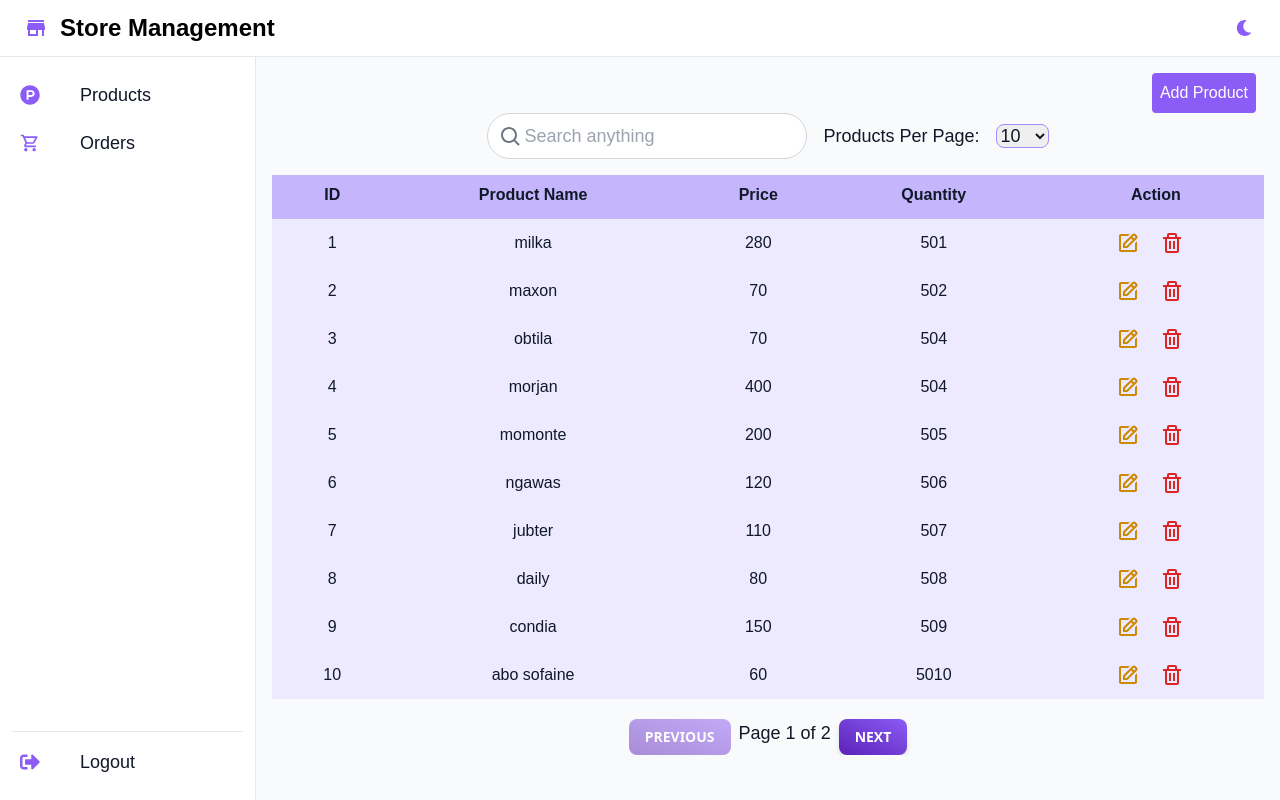
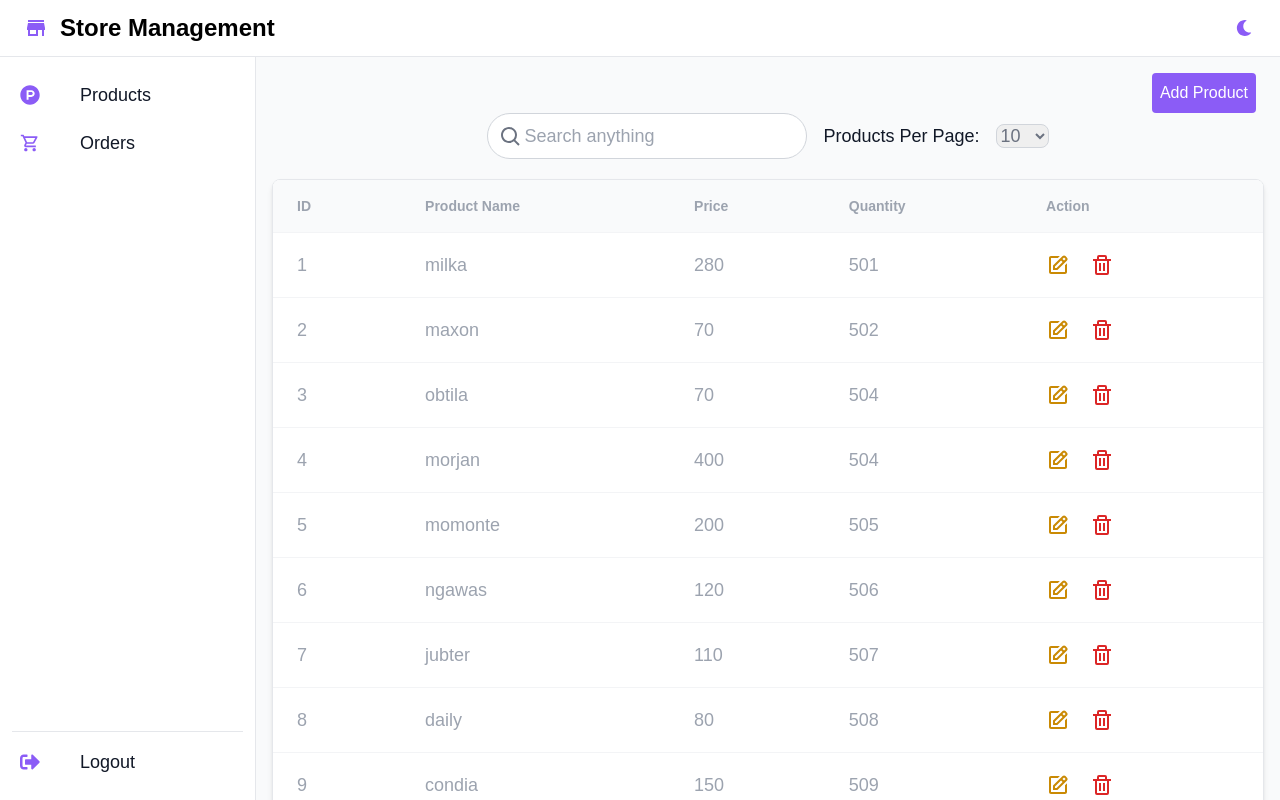
Before and after one commit to ISaak741/Store-Management, a React (Vite) app in the folder front/: page / in a window 1280 px wide. Built offline with nearby package versions, Linux system fonts and the light colour scheme.

Commit message:
create authProvider and api,update in login,app and sideBar

```diff
--- a/front/package.json
+++ b/front/package.json
@@ -10,6 +10,7 @@
     "preview": "vite preview"
   },
   "dependencies": {
+    "axios": "^1.7.7",
     "react": "^18.3.1",
     "react-dom": "^18.3.1",
     "react-helmet": "^6.1.0",
--- a/front/src/App.jsx
+++ b/front/src/App.jsx
@@ -1,13 +1,14 @@
 import { BrowserRouter as Router, Routes, Route } from "react-router-dom";
 import Layout from "./components/shared/Layout";
+import { AuthProvider } from "./context/AuthProvider";
 import Products from "./pages/Products";
 import Orders from "./pages/Orders";
 import Login from "./pages/Login";
 
 function App() {
   return (
-        <>
     <Router>
+      <AuthProvider>
         <Routes>
           <Route path="/login" element={<Login />} />
           <Route path="/" element={<Layout />}>
@@ -15,8 +16,8 @@ function App() {
             <Route path="order" element={<Orders />} />
           </Route>
         </Routes>
+      </AuthProvider>
     </Router>
-        </>
   );
 }
 
--- a/front/src/components/table/Table.jsx
+++ b/front/src/components/table/Table.jsx
@@ -14,19 +14,26 @@ const Table = ({
   const totalPages = Math.ceil(totalProducts / productsPerPage);
 
   return (
-    <div className="w-full mt-4 overflow-x-auto">
-      <table className="w-full bg-white">
-        <thead className="bg-violet-300 dark:text-white dark:bg-gray-500">
+    <>
+      <div className="overflow-hidden rounded-lg border border-gray-200  dark:border-gray-600 shadow-md m-5 mb-2 w-full">
+        <table className="w-full border-collapse bg-white text-left text-sm text-gray-400">
+          <thead className="bg-gray-50 dark:bg-gray-700">
             <tr>
               {columns.map((col) => (
-              <th key={col.accessor} className="pt-2 pb-3 pl-6 text-center">
+                <th
+                  key={col.accessor}
+                  scope="col"
+                  className="px-6 py-4 font-bold text-gray-400"
+                >
                   {col.Header}
                 </th>
               ))}
-            <th className="pt-2 pb-3 pl-6 text-center">Action</th>
+              <th scope="col" className="px-6 py-4  font-bold text-gray-400">
+                Action
+              </th>
             </tr>
           </thead>
-        <tbody>
+          <tbody className="divide-y divide-gray-100 dark:divide-gray-600 border-t border-gray-100 dark:border-gray-600">
             {products.map((product) => (
               <tr
                 key={product.id}
@@ -35,14 +42,14 @@ const Table = ({
                 //     ? "bg-violet-200 dark:text-gray-900"
                 //     : "bg-violet-100 dark:text-gray-900"
                 // } hover:bg-violet-200`}
-              className="text-center bg-violet-100 hover:bg-violet-200 dark:hover:bg-gray-300 dark:hover:text-gray-900 dark:text-gray-50 dark:bg-gray-400 "
+                className="hover:bg-gray-50 dark:hover:bg-gray-700 dark:bg-gray-650"
               >
                 {columns.map((col) => (
-                <td key={col.accessor} className="pt-2 pb-2 pl-6">
+                  <td key={col.accessor} className="px-6 py-4 text-lg">
                     {product[col.accessor]}
                   </td>
                 ))}
-              <td className="pt-2 pb-2 pl-6 flex justify-center items-center">
+                <td className="px-6 py-4  flex justify-start items-center">
                   <Tooltip position="left" content=" Update">
                     <BiEdit
                       className="text-yellow-600 text-2xl cursor-pointer"
@@ -57,7 +64,7 @@ const Table = ({
             ))}
           </tbody>
         </table>
-
+      </div>
       <div className="pagination flex flex-row mt-5 justify-center">
         <button
           className="block rounded-lg bg-gradient-to-tr from-violet-800 to-violet-500 py-2 px-4 font-sans text-sm font-bold uppercase text-white shadow-md shadow-gray-500/20 transition-all hover:shadow-lg hover:shadow-gray-500/40 active:opacity-85 disabled:pointer-events-none disabled:opacity-50 disabled:shadow-none"
@@ -77,7 +84,7 @@ const Table = ({
           Next
         </button>
       </div>
-    </div>
+    </>
   );
 };
 
--- /dev/null
+++ b/front/src/context/AuthProvider.jsx
@@ -0,0 +1,53 @@
+/* eslint-disable react/prop-types */
+import { createContext, useState, useEffect } from "react";
+import { useNavigate } from "react-router-dom";
+import { login, logout, setAuthToken } from "../services/api";
+
+export const AuthContext = createContext();
+
+export const AuthProvider = ({ children }) => {
+  const [authToken, setAuthTokenState] = useState(
+    localStorage.getItem("token") || null
+  );
+  const navigate = useNavigate();
+
+  const handleLogin = async (username, password) => {
+    try {
+      const data = await login(username, password);
+      const token = data.token;
+      localStorage.setItem("token", token);
+      setAuthTokenState(token);
+      setAuthToken(token);
+      navigate("/");
+    } catch (error) {
+      console.error("Login error", error.message);
+    }
+  };
+
+  const handleLogout = async () => {
+    try {
+      await logout();
+      setAuthTokenState(null);
+      setAuthToken(null);
+      localStorage.removeItem("token");
+      navigate("/login");
+    } catch (error) {
+      console.error("Logout error", error.message);
+    }
+  };
+
+  useEffect(() => {
+    const storedToken = localStorage.getItem("token");
+    if (storedToken) {
+      setAuthToken(storedToken);
+    }
+  }, []);
+
+  return (
+    <AuthContext.Provider
+      value={{ login: handleLogin, logout: handleLogout, authToken }}
+    >
+      {children}
+    </AuthContext.Provider>
+  );
+};
--- a/front/src/pages/Login.jsx
+++ b/front/src/pages/Login.jsx
@@ -1,35 +1,60 @@
+import { useContext, useState } from "react";
+import { AuthContext } from "../context/AuthProvider";
+import { login } from "../services/api";
 import { FaSignInAlt } from "react-icons/fa";
 
 export default function Login() {
+  const [username, setUsername] = useState("");
+  const [password, setPassword] = useState("");
+  const { login: loginContext } = useContext(AuthContext);
+  const [error, setError] = useState(null);
+  const handleSubmit = async (e) => {
+    e.preventDefault();
+    try {
+      const response = await login({ username, password });
+      if (response.success) {
+        loginContext();
+      } else {
+        setError(response.message);
+      }
+      // eslint-disable-next-line no-unused-vars
+    } catch (err) {
+      setError("Login failed. Please try again.");
+    }
+  };
   return (
     <div className=" max-w-lg mx-auto mt-36 border border-gray-200 bg-white p-8 rounded-xl shadow-lg shadow-slate-300">
       <div className="text-center">
         <h1 className="text-4xl font-medium">Login</h1>
         <p className="text-slate-500">Hi, Welcome back 👋</p>
       </div>
-            <form action="" className="my-10">
+      <form onSubmit={handleSubmit} className="my-10">
         <div className="flex flex-col space-y-5">
           <label htmlFor="email">
-                        <p className="font-medium text-slate-700 pb-2">
-                            Username
-                        </p>
+            <p className="font-medium text-slate-700 pb-2">Username</p>
             <input
               type="text"
+              value={username}
+              onChange={(e) => setUsername(e.target.value)}
               className="w-full py-3 border border-slate-200 rounded-lg px-3 focus:outline-none focus:border-slate-500 hover:shadow"
               placeholder="Enter Username"
             />
           </label>
           <label htmlFor="password">
-                        <p className="font-medium text-slate-700 pb-2">
-                            Password
-                        </p>
+            <p className="font-medium text-slate-700 pb-2">Password</p>
             <input
               type="password"
+              value={password}
+              onChange={(e) => setPassword(e.target.value)}
               className="w-full py-3 border border-slate-200 rounded-lg px-3 focus:outline-none focus:border-slate-500 hover:shadow"
               placeholder="Enter your password"
             />
           </label>
-                    <button className="w-full py-3 text-xl font-medium text-white bg-violet-600 hover:bg-violet-500 rounded-lg border-violet-500 hover:shadow inline-flex space-x-2 items-center justify-center">
+          {error && <p className="text-red-600 text-lg">{error}</p>}
+          <button
+            type="submit"
+            className="w-full py-3 text-xl font-medium text-white bg-violet-600 hover:bg-violet-500 rounded-lg border-violet-500 hover:shadow inline-flex space-x-2 items-center justify-center"
+          >
             <FaSignInAlt />
             <span>Login</span>
           </button>
--- a/front/src/pages/Products.jsx
+++ b/front/src/pages/Products.jsx
@@ -84,7 +84,7 @@ const Products = () => {
         </label>
         <select
           id="ProductsPerPage"
-          className="text-lg focus:outline-none dark:text-gray-900 focus:ring-offset-1 focus:ring focus:ring-violet-500 border-violet-400 border rounded-lg"
+          className="text-lg focus:outline-none text-gray-500 dark:text-gray-400 dark:bg-gray-700 focus:ring-offset-1 focus:ring focus:ring-violet-500 border-gray-300 dark:border-gray-600 border rounded-lg"
           value={productsPerPage}
           onChange={handleProductsPerPageChange}
         >
--- /dev/null
+++ b/front/src/services/api.jsx
@@ -0,0 +1,24 @@
+import axios from "axios";
+
+const api = axios.create({
+  baseURL: "",
+});
+
+export const setAuthToken = (token) => {
+  if (token) {
+    api.defaults.headers.common["Authorization"] = `Bearer ${token}`;
+  } else {
+    delete api.defaults.headers.common["Authorization"];
+  }
+};
+
+export const login = async (username, password) => {
+  const response = await api.post("/login", { username, password });
+  return response.data;
+};
+
+export const logout = async () => {
+  await api.post("/logout");
+};
+
+export default api;
--- a/front/tailwind.config.js
+++ b/front/tailwind.config.js
@@ -5,6 +5,9 @@ export default {
   theme: {
     extend: {
       colors: {
+        gray: {
+          650: "#3b4554",
+        },
         "dark-heading": "#1f2428",
       },
       boxShadow: {
```
Also changed, not shown: front/src/components/shared/SideBar.jsx (+21 -7 lines), front/src/main.jsx (+7 -7 lines), 1 other file (tests, documents, lock files or other folders). Lines whose indentation alone changed are shown as unchanged.
